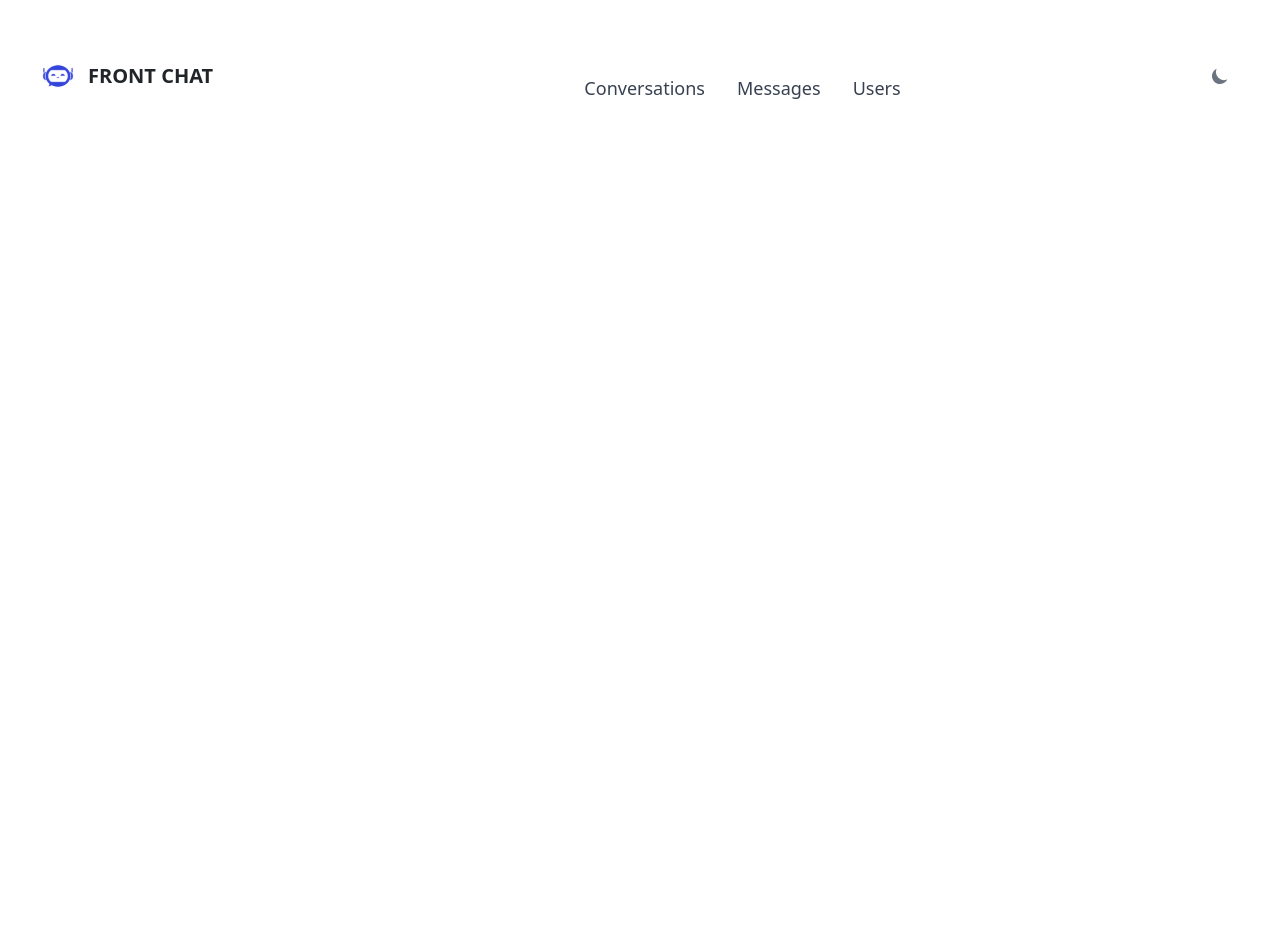
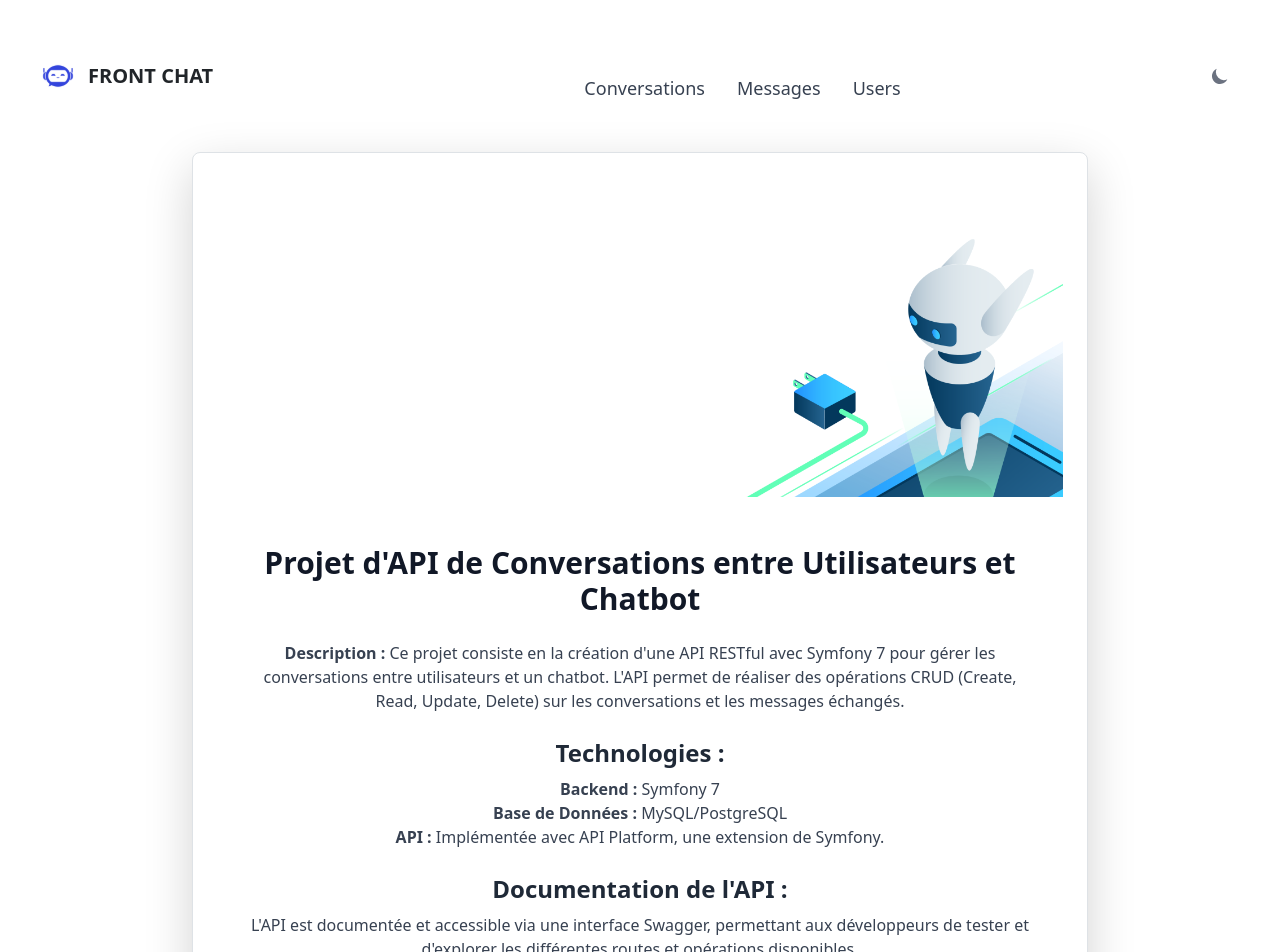
Before and after one commit to QDZantoine/front-chat, a React (Vite) app: page / in a window 1280 px wide. Shown: the top 952 px of the page. Before the commit the page ends 800 px from the top, so only its background shows below. Built offline with nearby package versions, Linux system fonts and the light colour scheme.

Commit message:
update the homepage #16

```diff
--- a/src/App.tsx
+++ b/src/App.tsx
@@ -1,22 +1,29 @@
-import { BrowserRouter as Router, Route, Routes,Navigate } from 'react-router-dom';
-import AppNavbar from './components/AppNavbar';
+import {
+	BrowserRouter as Router,
+	Route,
+	Routes,
+	Navigate,
+} from 'react-router-dom'
+import AppNavbar from './components/AppNavbar'
+import AppHomeRoutes from './routes/appHome'
 import conversationRoutes from './routes/conversation'
-import messageRoutes from './routes/message';
-import userRoutes from './routes/user';
-import './App.css';
+import messageRoutes from './routes/message'
+import userRoutes from './routes/user'
+import './App.css'
 
 function App() {
 	return (
 		<Router>
 			<AppNavbar />
 			<Routes>
+				{AppHomeRoutes}
 				{conversationRoutes}
 				{messageRoutes}
 				{userRoutes}
 				<Route path="*" element={<Navigate replace to="/" />} />
 			</Routes>
 		</Router>
-	);
+	)
 }
 
-export default App;
+export default App
--- a/src/components/AppCard.tsx
+++ b/src/components/AppCard.tsx
@@ -1,20 +1,49 @@
-import { Card } from "flowbite-react";
-import '../App.css';
+import { Card } from 'flowbite-react'
+import '../App.css'
 
 const AppCard = () => {
 	return (
-    <Card
-    className="max-w-sm"
-    imgAlt="Meaningful alt text for an image that is not purely decorative"
-    imgSrc="./public/front-background.png"
-  >
-    <h5 className="text-2xl font-bold tracking-tight text-gray-900 dark:text-white">
-      API-CHAT
-    </h5>
-    <p className="font-normal text-gray-700 dark:text-gray-400">
-      Here are the biggest enterprise technology acquisitions of 2021 so far, in reverse chronological order.
-    </p>
-  </Card>
-  );
+		<Card className="w-full max-w-4xl mx-auto my-8 bg-white rounded-lg shadow-lg overflow-hidden transition-transform transform hover:scale-105">
+			<img
+				src="./public/front-background.png"
+				alt="Chatbot Illustration"
+				className="w-full h-80 object-cover"
+			/>
+			<div className="p-6">
+				<h1 className="text-3xl font-bold text-gray-900 dark:text-white mb-4">
+					Projet d'API de Conversations entre Utilisateurs et Chatbot
+				</h1>
+				<p className="text-gray-700 dark:text-gray-400 mb-4">
+					<strong>Description :</strong> Ce projet consiste en la création d'une
+					API RESTful avec Symfony 7 pour gérer les conversations entre
+					utilisateurs et un chatbot. L'API permet de réaliser des opérations
+					CRUD (Create, Read, Update, Delete) sur les conversations et les
+					messages échangés.
+				</p>
+				<h2 className="text-2xl font-semibold text-gray-800 dark:text-gray-200 mb-2">
+					Technologies :
+				</h2>
+				<p className="text-gray-700 dark:text-gray-400">
+					<strong>Backend :</strong> Symfony 7
+				</p>
+				<p className="text-gray-700 dark:text-gray-400">
+					<strong>Base de Données :</strong> MySQL/PostgreSQL
+				</p>
+				<p className="text-gray-700 dark:text-gray-400">
+					<strong>API :</strong> Implémentée avec API Platform, une extension de
+					Symfony.
+				</p>
+				<h2 className="text-2xl font-semibold text-gray-800 dark:text-gray-200 mt-4 mb-2">
+					Documentation de l'API :
+				</h2>
+				<p className="text-gray-700 dark:text-gray-400">
+					L'API est documentée et accessible via une interface Swagger,
+					permettant aux développeurs de tester et d'explorer les différentes
+					routes et opérations disponibles.
+				</p>
+			</div>
+		</Card>
+	)
 }
-export default AppCard;
+
+export default AppCard
--- /dev/null
+++ b/src/components/AppHome.tsx
@@ -0,0 +1,11 @@
+import '../App.css'
+import AppCard from './AppCard'
+
+const AppHome = () => {
+	return (
+		<>
+			<AppCard></AppCard>
+		</>
+	)
+}
+export default AppHome
--- /dev/null
+++ b/src/routes/appHome.tsx
@@ -0,0 +1,5 @@
+import { Route } from 'react-router-dom'
+import AppHome from '../components/AppHome'
+
+const routes = [<Route path="/" element={<AppHome />} key="create" />]
+export default routes
```
Also changed, not shown: public/api-chat.png (added).
